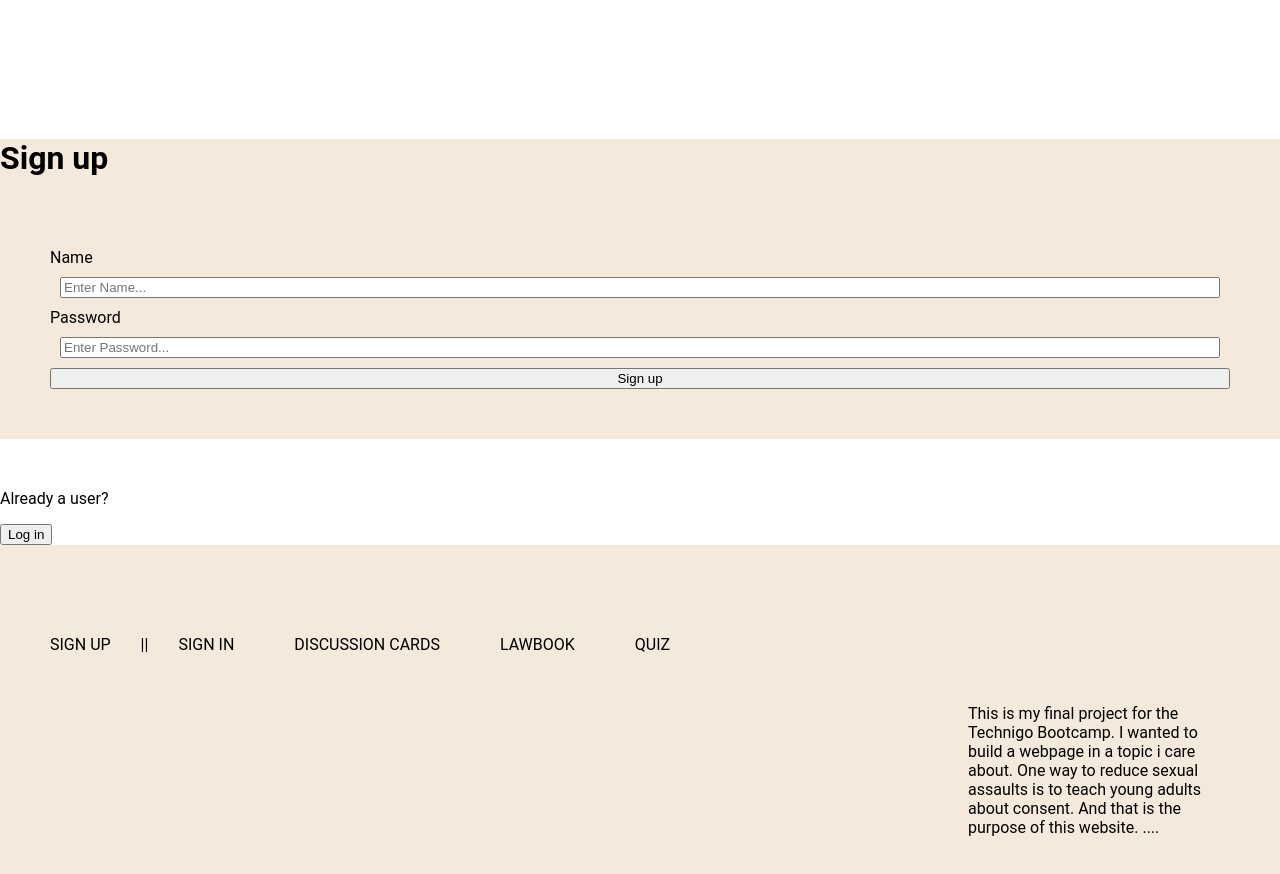
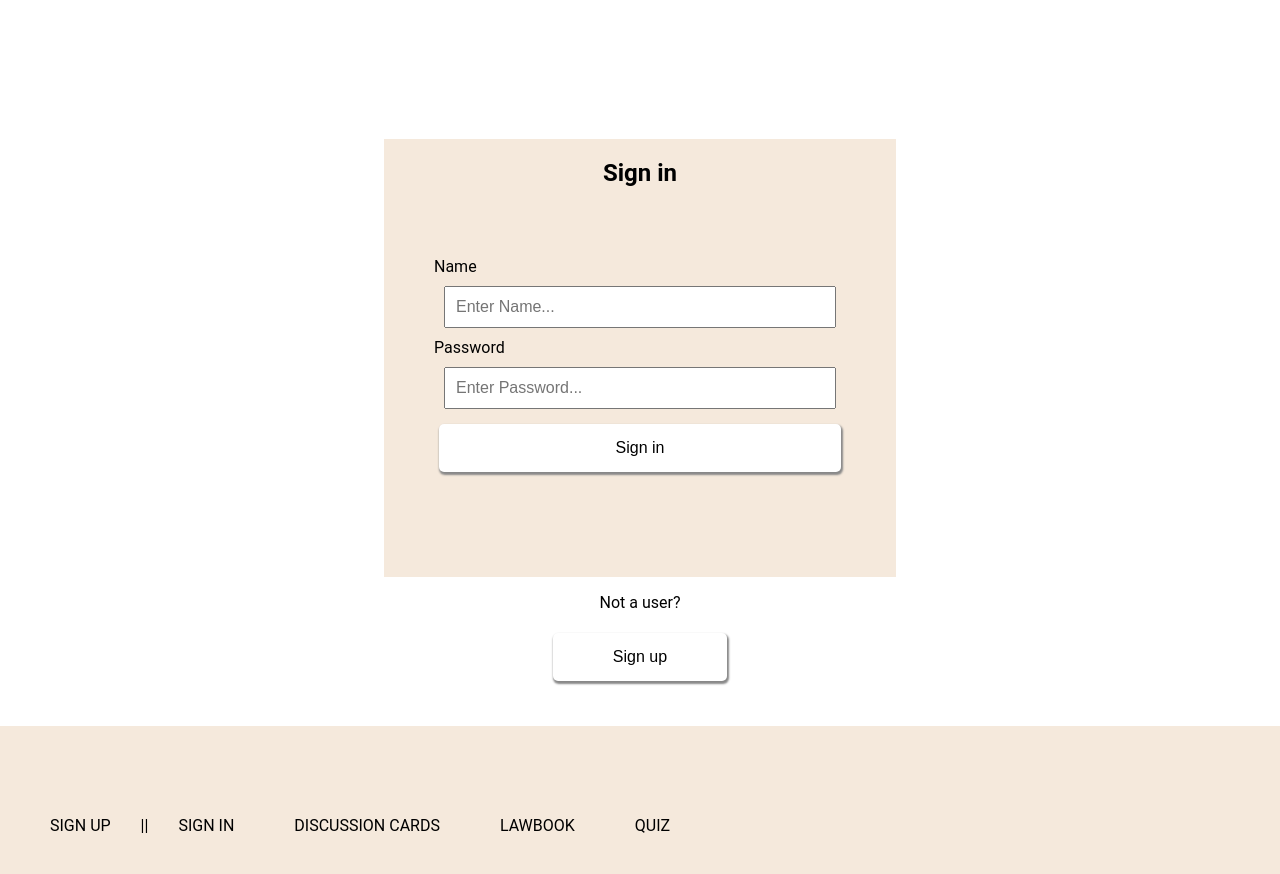
Before and after one commit to mhammarback/final-project, a React (Create React App) app in the folder frontend/: page /sign in a window 1280 px wide. Shown: the part 500-1374 px from the top of the page. Built offline with nearby package versions, Linux system fonts and the light colour scheme.

Commit message:
small styling forms

```diff
--- a/frontend/src/components/LoginPage.js
+++ b/frontend/src/components/LoginPage.js
@@ -1,7 +1,9 @@
 import React, { useEffect, useState } from 'react'
 import { useDispatch, useSelector } from 'react-redux'
+import styled from 'styled-components/macro'
 
 import { user, login } from '../reducers/user'
+import { Button } from '../lib/Button'
 
 export const LoginPage = ({ setPage }) => {
   const dispatch = useDispatch()
@@ -20,8 +22,9 @@ export const LoginPage = ({ setPage }) => {
 
 	return (
 		<>
+    <Section>
 		<form className='login-form form-style' onSubmit={handleSubmit}>
-      <h1>Login</h1>
+      <h1>Sign in </h1>
         <div className='content-container'>
           <label>Name</label>
           <input
@@ -42,11 +45,33 @@ export const LoginPage = ({ setPage }) => {
             minLength='5'
             required
           />
-          <button className='input-button' type='submit'>Log in</button>
+          <Button className='input-button' type='submit'>Sign in</Button>
         </div>
       </form>
-			<p className="p-label">Don't have a user?</p>
-      <button className="input-button" type="button" onClick={() => setPage('signup')}>Sign up</button>
+			<p>Not a user?</p>
+      <Button className="input-button" type="button" onClick={() => setPage('signup')}>Sign up</Button>
+      </Section>
 		</>
 	)
 }
+
+
+const Input = styled.input`
+  height: 48px;
+  padding: 0 16px 0 16px;
+  background: #ffffff;
+  border: 1px solid black;
+  border-radius: 24px;
+  font-size: 16px;
+  line-height: 100%;
+  color: rgba(0, 0, 0, 0.87);
+
+  flex: 1;
+`
+
+const Section = styled.section`
+  display:flex;
+  flex-direction:column;
+  align-items: center;
+  margin-bottom: 40px;
+`
--- a/frontend/src/components/SignUp.js
+++ b/frontend/src/components/SignUp.js
@@ -1,5 +1,7 @@
 import React, { useState } from 'react'
 import { useDispatch } from 'react-redux'
+
+
 import { logout } from '../reducers/user'
 
 const SIGNUP_URL = 'https://login-logout-authentication.herokuapp.com/users'
--- a/frontend/src/components/SignUpPage.js
+++ b/frontend/src/components/SignUpPage.js
@@ -1,7 +1,9 @@
 import React, { useState, useEffect } from 'react'
 import { useDispatch, useSelector } from 'react-redux'
+import styled from 'styled-components/macro'
 
 import { user } from '../reducers/user'
+import { Button } from '../lib/Button'
 
 const SIGNUP_URL = 'https://test/users'
 
@@ -41,6 +43,7 @@ export const SignUpPage = ({ setPage }) => {
 
 return (
   <>
+  <Section>
   <form className='login-form form-style' onSubmit={handleSubmit}>
     <h1>Sign up </h1>
       <div className='content-container'>
@@ -63,11 +66,19 @@ return (
           minLength='5'
           required
         />
-        <button className='input-button' type='submit'>Sign up</button>
+        <Button className='input-button' type='submit'>Sign up</Button>
       </div>
     </form>
     <p>Already a user?</p>
-    <button className="input-button" type="button" onClick={() => setPage('login')}>Log in</button>
+    <Button className="input-button" type="button" onClick={() => setPage('login')}>Log in</Button>
+    </Section>
   </>
-)
+  )
 }
+
+const Section = styled.section`
+  display:flex;
+  flex-direction:column;
+  align-items: center;
+  margin-bottom: 40px;
+`
--- a/frontend/src/index.css
+++ b/frontend/src/index.css
@@ -157,7 +157,7 @@ header {
 }
 
 /*USE AS CONTAINER FOR STYLED COMPONENT? */
-.content-container{
+.content-container {
   display: flex;
   flex-direction: column;
   margin-bottom: 50px;
@@ -166,11 +166,16 @@ header {
 
 .content-container input {
   margin: 10px;
+  padding: 10px;
+  font-size: 16px;
 }
 
 .form-style {
   background-color: #F5E9DC;
+}
 
+.form-style h1 {
+  text-align: center;
 }
 
 
@@ -252,6 +257,8 @@ main {
   width:50%
 }
 
+
+/* LOGIN /SIGN UP */
 
 /* Footer */
 .container {
@@ -436,6 +443,10 @@ nav p {
   width: 30%;
 }
 
+.form-style {
+  width: 40%;
+}
+
 .lawbook {
   display: flex;
   flex-direction: row;
--- a/frontend/src/pages/LoginSignup.js
+++ b/frontend/src/pages/LoginSignup.js
@@ -7,13 +7,14 @@ import { QuizPage } from '../pages/QuizPage'
 
 
 export const LoginSignup = () => {
-  const [page, setPage] = useState('signup')
+  const [page, setPage] = useState('login')
   const accessToken = useSelector((store) => store.user.accessToken)
 
   if (!accessToken) {
     return (
       <>
-        {page === 'signup' ? (<SignUpPage setPage={setPage} />) : (<LoginPage setPage={setPage} />)}
+
+        {page === 'login' ? (<LoginPage setPage={setPage} />) : (<SignUpPage setPage={setPage} />)}
       </>
     )
   } else {
```
